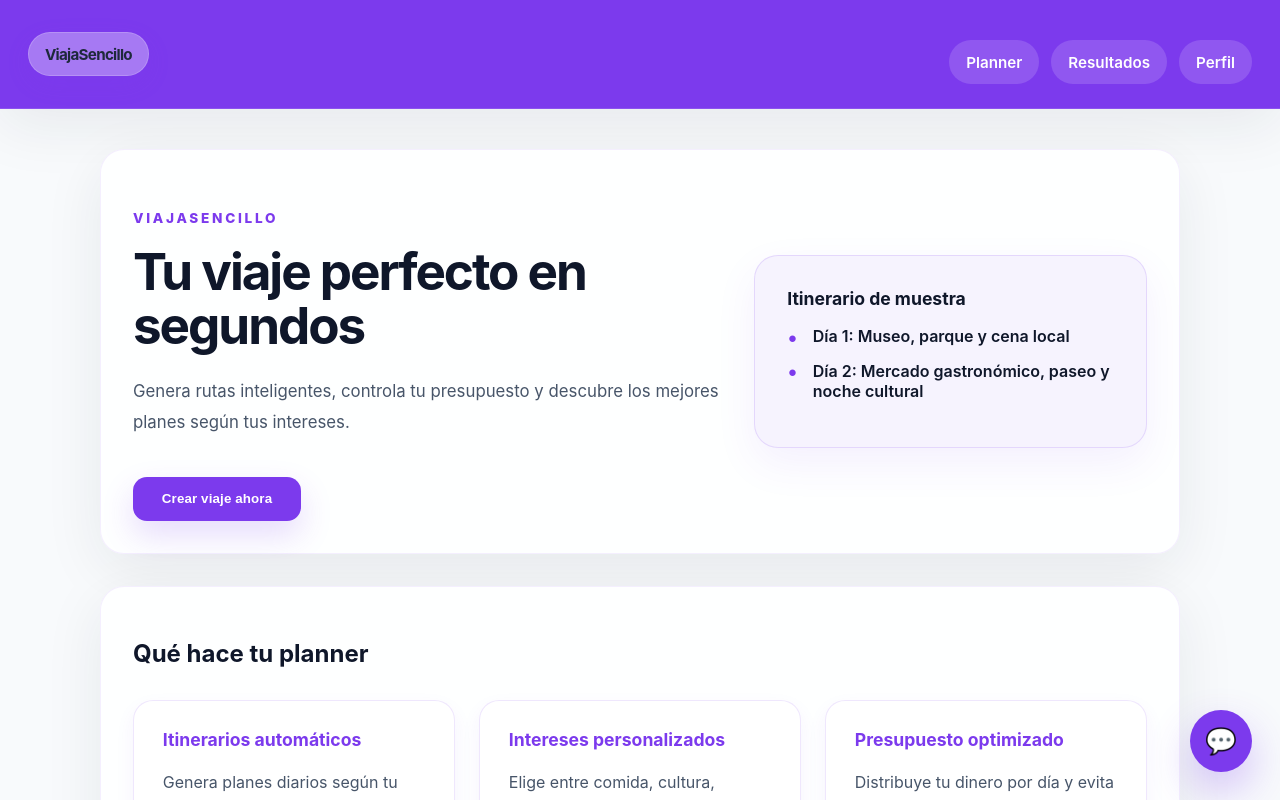
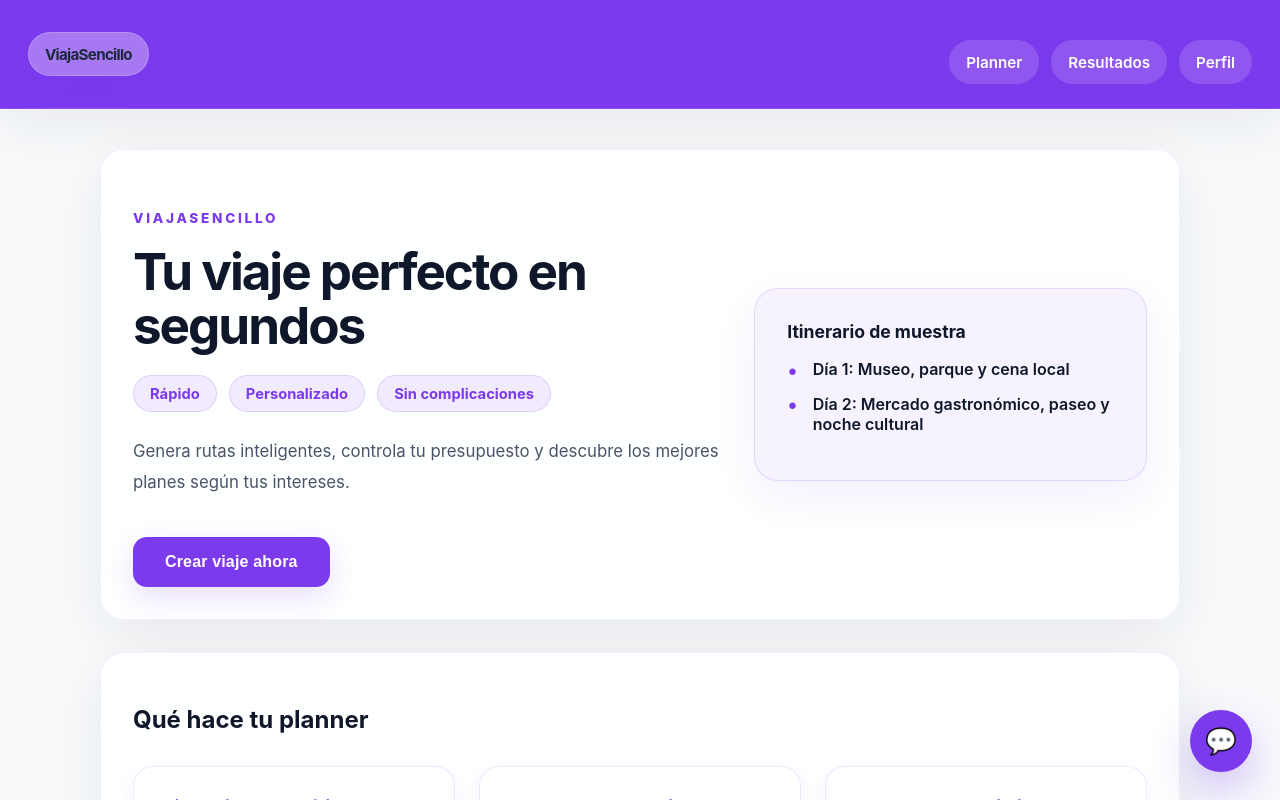
Before and after one commit to Ikerichu/ViajaSencillo, an Angular app in the folder frontend/: page /home in a window 1280 px wide. Shown: the top 800 px of the page. Built offline with nearby package versions, Linux system fonts and the light colour scheme; no server answers.

Commit message:
añadidos en css

```diff
--- a/frontend/src/app/home/home.component.css
+++ b/frontend/src/app/home/home.component.css
@@ -36,6 +36,25 @@ section {
   margin: 1.5rem 0;
   color: var(--muted);
   font-size: 1.05rem;
+}
+
+.hero-chips {
+  display: flex;
+  flex-wrap: wrap;
+  gap: 0.75rem;
+  margin: 1.4rem 0 0;
+}
+
+.hero-chip {
+  display: inline-flex;
+  align-items: center;
+  padding: 0.55rem 1rem;
+  border-radius: 999px;
+  background: rgba(124, 58, 237, 0.1);
+  color: var(--primary);
+  font-size: 0.92rem;
+  font-weight: 700;
+  border: 1px solid rgba(124, 58, 237, 0.16);
 }
 
 .hero-preview {
--- a/frontend/src/app/home/home.component.html
+++ b/frontend/src/app/home/home.component.html
@@ -2,8 +2,13 @@
   <div class="hero-copy">
     <p class="eyebrow">ViajaSencillo</p>
     <h1>Tu viaje perfecto en segundos</h1>
+    <div class="hero-chips">
+      <span class="hero-chip">Rápido</span>
+      <span class="hero-chip">Personalizado</span>
+      <span class="hero-chip">Sin complicaciones</span>
+    </div>
     <p>Genera rutas inteligentes, controla tu presupuesto y descubre los mejores planes según tus intereses.</p>
-    <button (click)="goToPlanner()">Crear viaje ahora</button>
+    <button class="cta-button" (click)="goToPlanner()">Crear viaje ahora</button>
   </div>
   <div class="hero-preview">
     <div class="hero-box">
```
